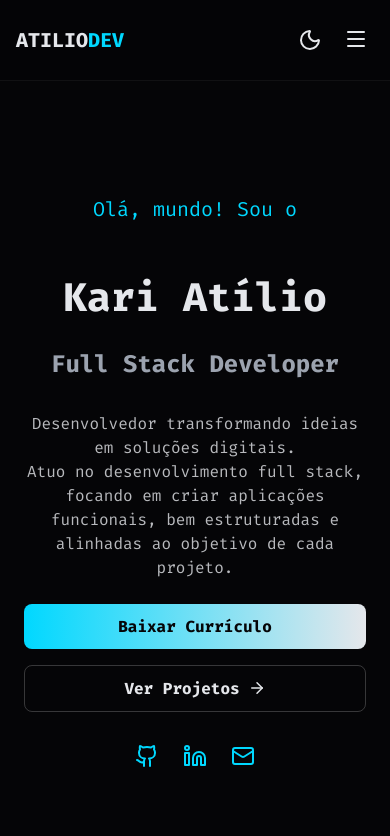
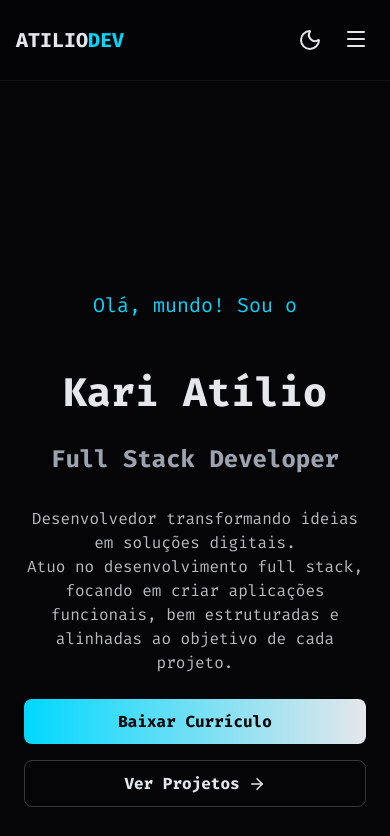
Before and after one commit to karimoreira/meu-portifolio, a React (Vite) app: page / in a window 390 px wide. Shown: the top 836 px of the page. Built offline with nearby package versions, Linux system fonts and the light colour scheme.

Commit message:
feat: espaçamento

```diff
--- a/src/components/Contact/Contact.css
+++ b/src/components/Contact/Contact.css
@@ -1,5 +1,5 @@
 .contact-section {
-  padding: 80px 0 80px 0;
+  padding: 60px 0 80px 0;
   background-color: var(--color-background);
   color: var(--color-text);
 }
--- a/src/index.css
+++ b/src/index.css
@@ -343,7 +343,7 @@ ul {
   grid-template-columns: 1fr 1fr;
   gap: 48px;
   align-items: center;
-  min-height: calc(100vh - 80px);
+  min-height: auto;
 }
 
 
@@ -389,22 +389,20 @@ ul {
     margin-top: 16px;
   }
 
-    .hero-section {
-    padding-top: 96px !important;
-  }
-
 }
 
 
 .hero-section {
-  min-height: 1144px;
+  min-height: auto;
   display: flex;
-  align-items: center;
+  align-items: flex-start;
   justify-content: center;
   position: relative;
   overflow: hidden;
   background-color: var(--color-background);
   color: var(--color-text);
+  padding-top: 260px;
+  padding-bottom: 80px;
 }
 
 .hero-glow {
```
